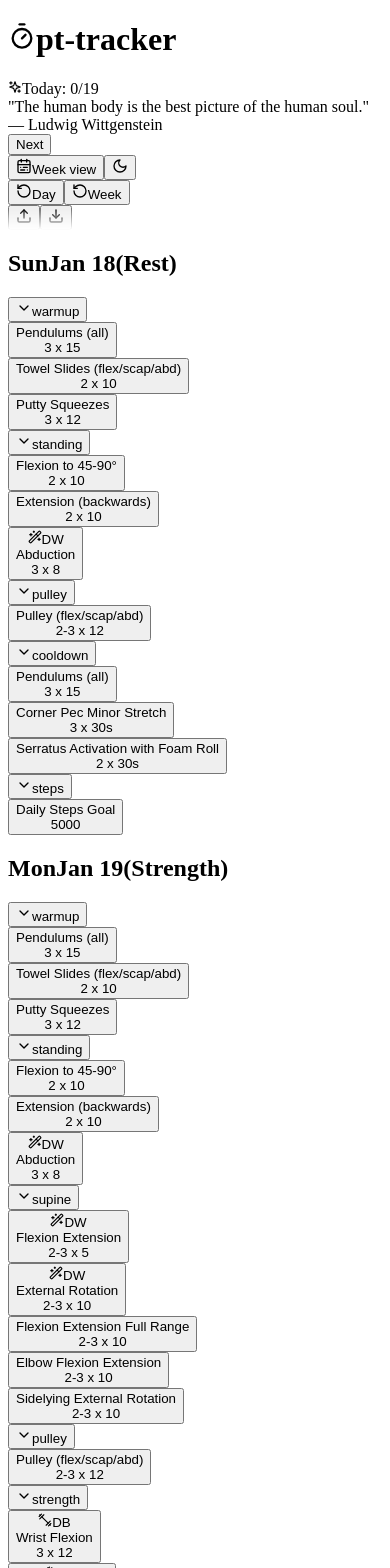
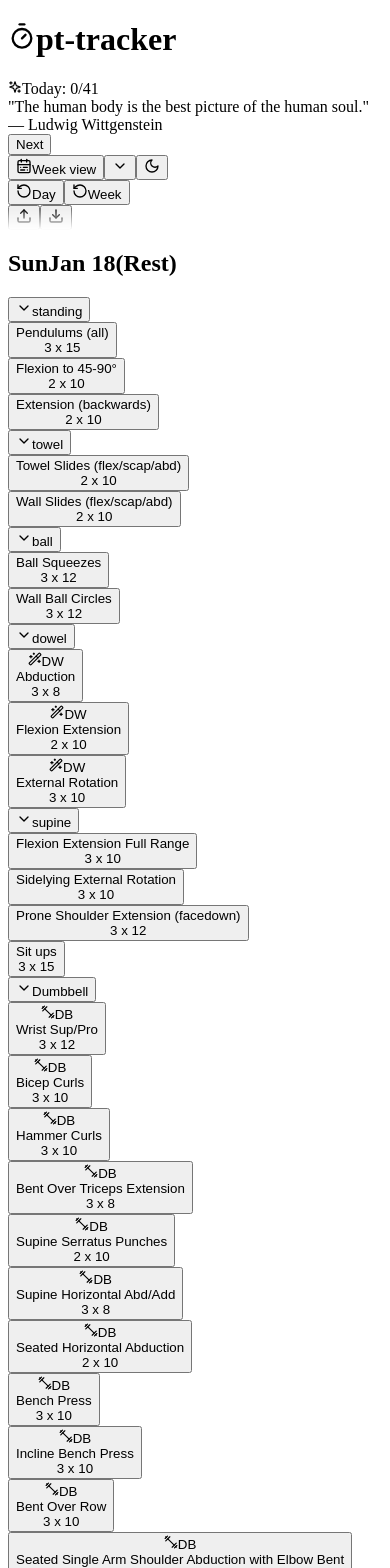
Before and after one commit to ungoldman/pt-tracker, a React (Vite) app: page / in a window 390 px wide. Shown: the top 1568 px of the page. Built offline with nearby package versions, Linux system fonts and the light colour scheme; the HTML template or start-up script is replaced by a standard one.

Commit message:
updates 2026 week 8

```diff
--- a/src/App.jsx
+++ b/src/App.jsx
@@ -78,22 +78,35 @@ const Footer = ({ darkMode }) => {
       className={`w-full border-t mt-6 ${darkMode ? 'border-gray-700 bg-gray-900' : 'border-gray-200 bg-gray-50'}`}
     >
       <div className="px-6 py-4">
-        <h3
-          className={`text-xs font-semibold mb-3 flex items-center gap-2 ${darkMode ? 'text-gray-400' : 'text-gray-600'}`}
-        >
-          <Link size={14} className={darkMode ? 'text-gray-500' : 'text-gray-400'} />
+        <div className={`flex items-center gap-6 ${darkMode ? 'text-gray-400' : 'text-gray-600'}`}>
+          <h3 className={`text-sm font-semibold flex items-center gap-2`}>
+            <Link size={16} className={darkMode ? 'text-gray-500' : 'text-gray-400'} />
             Helpful Links
           </h3>
+
+          <div className="flex items-center gap-6">
             <a
               href="https://www.youtube.com/watch?v=_wi7j1_-O3Q"
               target="_blank"
               rel="noopener noreferrer"
               className={`text-sm transition-colors hover:underline ${
-            darkMode ? 'text-gray-500 hover:text-gray-300' : 'text-gray-600 hover:text-gray-800'
+                darkMode ? 'text-gray-300 hover:text-gray-100' : 'text-gray-700 hover:text-gray-900'
               }`}
             >
-          🕐 10s interval timer
+              🕒 10s interval timer
             </a>
+            <a
+              href="https://www.youtube.com/watch?v=kD6FCbmAORY"
+              target="_blank"
+              rel="noopener noreferrer"
+              className={`text-sm transition-colors hover:underline ${
+                darkMode ? 'text-gray-300 hover:text-gray-100' : 'text-gray-700 hover:text-gray-900'
+              }`}
+            >
+              🕒 30s interval timer
+            </a>
+          </div>
+        </div>
       </div>
     </footer>
   );
@@ -412,6 +425,27 @@ const App = () => {
     });
   };
 
+  const toggleAllCategoriesCollapsed = () => {
+    // Get all possible category keys from all days and exercises
+    const allKeys = new Set();
+    days.forEach((day) => {
+      getExercisesForDay(day).forEach(({ category }) => {
+        allKeys.add(`${day}-${category}`);
+      });
+    });
+
+    // Check if all are collapsed
+    const allCollapsed = Array.from(allKeys).every((key) => collapsedCategories[key]);
+
+    // Toggle all
+    const newCollapsedCategories = {};
+    allKeys.forEach((key) => {
+      newCollapsedCategories[key] = !allCollapsed;
+    });
+
+    setCollapsedCategories(newCollapsedCategories);
+  };
+
   const getThreeDayWindow = () => {
     const todayIdx = days.indexOf(todayLabel);
     const prevIdx = (todayIdx - 1 + days.length) % days.length;
@@ -498,7 +532,7 @@ const App = () => {
     return (
       <div
         key={day}
-        className={`rounded-xl shadow-sm border p-4 ${
+        className={`h-full flex flex-col min-h-0 rounded-xl shadow-sm border p-4 ${
           darkMode ? 'bg-gray-800 border-gray-700' : 'bg-white border-gray-200'
         } ${
           isToday
@@ -528,7 +562,7 @@ const App = () => {
           ''
         )}
 
-        <div className="space-y-4">
+        <div className="space-y-4 flex-1 overflow-auto min-h-0">
           {dayExercises.map(({ category, exercises: exList }) => {
             const isCollapsed = isCategoryCollapsed(day, category);
             const stats = getCategoryStats(day, category, exList);
@@ -863,6 +897,17 @@ const App = () => {
                 {viewMode === 'three' && '3-day view'}
               </button>
               <button
+                onClick={toggleAllCategoriesCollapsed}
+                className={`flex items-center gap-1 px-3 py-2 rounded-lg transition-all text-sm ${
+                  darkMode
+                    ? 'bg-indigo-900/50 text-indigo-100 hover:bg-indigo-800'
+                    : 'bg-indigo-100 text-indigo-700 hover:bg-indigo-200'
+                } shadow-sm border ${darkMode ? 'border-indigo-700' : 'border-indigo-300'}`}
+                title="Collapse/uncollapse all categories"
+              >
+                <ChevronDown size={16} />
+              </button>
+              <button
                 onClick={() => setDarkMode(!darkMode)}
                 className={`flex items-center gap-1 px-3 py-2 rounded-lg transition-all text-sm ${
                   darkMode
@@ -929,7 +974,7 @@ const App = () => {
       </div>
 
       {/* Main Content */}
-      <div className="w-full p-6 overflow-y-auto flex-1">
+      <div className="w-full p-6 flex-1 min-h-0 flex flex-col overflow-hidden">
         {syncMessage && (
           <div
             className={`mb-4 text-sm px-3 py-2 rounded-md ${darkMode ? 'bg-emerald-900/60 text-emerald-100' : 'bg-emerald-50 text-emerald-700'} border ${darkMode ? 'border-emerald-700' : 'border-emerald-200'}`}
@@ -964,17 +1009,19 @@ const App = () => {
         )}
 
         {viewMode === 'week' ? (
-          <div className="grid grid-cols-7 gap-4">
+          <div className="grid grid-cols-7 gap-4 flex-1 min-h-0">
             {days.map((day) => renderDayCard(day, true))}
           </div>
         ) : viewMode === 'day' ? (
-          <div className="flex justify-center">
-            <div className="w-full max-w-2xl">{renderDayCard(selectedDay)}</div>
+          <div className="flex justify-center flex-1 min-h-0 items-stretch">
+            <div className="w-full max-w-2xl flex-1 h-full min-h-0">
+              {renderDayCard(selectedDay)}
+            </div>
           </div>
         ) : (
-          <div className="flex flex-col md:flex-row w-full gap-4">
+          <div className="flex flex-col md:flex-row w-full gap-4 flex-1 min-h-0 items-stretch">
             {threeDayWindow.map((day) => (
-              <div key={day} className="flex-1 min-w-0">
+              <div key={day} className="flex-1 min-w-0 h-full">
                 {renderDayCard(day)}
               </div>
             ))}
--- a/src/data.js
+++ b/src/data.js
@@ -1,39 +1,51 @@
+import { Dumbbell } from 'lucide-react';
+
 export const exercises = {
-  warmup: {
+  standing: {
     days: ['Mon', 'Tue', 'Wed', 'Thu', 'Fri', 'Sat', 'Sun'],
     exercises: [
       { name: 'Pendulums (all)', sets: 3, reps: 15 },
-      { name: 'Towel Slides (flex/scap/abd)', sets: 2, reps: 10 },
-      { name: 'Putty Squeezes', sets: 3, reps: 12 },
+      { name: 'Flexion to 45-90°', sets: 2, reps: 10 },
+      { name: 'Extension (backwards)', sets: 2, reps: 10 },
     ],
   },
-  standing: {
+  towel: {
     days: ['Mon', 'Tue', 'Wed', 'Thu', 'Fri', 'Sat', 'Sun'],
     exercises: [
-      { name: 'Flexion to 45-90°', sets: 2, reps: 10 },
-      { name: 'Extension (backwards)', sets: 2, reps: 10 },
+      { name: 'Towel Slides (flex/scap/abd)', sets: 2, reps: 10 },
+      { name: 'Wall Slides (flex/scap/abd)', sets: 2, reps: 10 },
+    ],
+  },
+  ball: {
+    days: ['Mon', 'Tue', 'Wed', 'Thu', 'Fri', 'Sat', 'Sun'],
+    exercises: [
+      { name: 'Ball Squeezes', sets: 3, reps: 12 },
+      { name: 'Wall Ball Circles', sets: 3, reps: 12 },
+    ],
+  },
+  dowel: {
+    days: ['Mon', 'Tue', 'Wed', 'Thu', 'Fri', 'Sat', 'Sun'],
+    exercises: [
       { name: 'Abduction with Dowel', sets: 3, reps: 8 },
+      { name: 'Flexion Extension with Dowel', sets: 2, reps: 10 },
+      { name: 'External Rotation with Dowel', sets: 3, reps: 10 },
     ],
   },
   supine: {
-    days: ['Mon', 'Tue', 'Wed', 'Thu', 'Fri', 'Sat'],
+    days: ['Mon', 'Tue', 'Wed', 'Thu', 'Fri', 'Sat', 'Sun'],
     exercises: [
-      { name: 'Flexion Extension with Dowel', sets: '2-3', reps: 5 },
-      { name: 'External Rotation with Dowel', sets: '2-3', reps: 10 },
-      { name: 'Flexion Extension Full Range', sets: '2-3', reps: 10 },
-      { name: 'Elbow Flexion Extension', sets: '2-3', reps: 10 },
-      { name: 'Sidelying External Rotation', sets: '2-3', reps: 10 },
+      { name: 'Flexion Extension Full Range', sets: 3, reps: 10 },
+      // { name: 'Elbow Flexion Extension', sets: 3, reps: 10 },
+      { name: 'Sidelying External Rotation', sets: 3, reps: 10 },
+      { name: 'Prone Shoulder Extension (facedown)', sets: 3, reps: 12 },
+      { name: 'Sit ups', sets: 3, reps: 15 },
     ],
   },
-  pulley: {
+  Dumbbell: {
     days: ['Mon', 'Tue', 'Wed', 'Thu', 'Fri', 'Sat', 'Sun'],
-    exercises: [{ name: 'Pulley (flex/scap/abd)', sets: '2-3', reps: 12 }],
-  },
-  strength: {
-    days: ['Mon', 'Thu'],
     exercises: [
-      { name: 'Wrist Flexion with Dumbbell', sets: 3, reps: 12 },
-      { name: 'Wrist Extension with Dumbbell', sets: 3, reps: 12 },
+      // { name: 'Wrist Flexion with Dumbbell', sets: 3, reps: 12 },
+      // { name: 'Wrist Extension with Dumbbell', sets: 3, reps: 12 },
       { name: 'Wrist Sup/Pro with Dumbbell', sets: 3, reps: 12 },
       { name: 'Bicep Curls with Dumbbell', sets: 3, reps: 10 },
       { name: 'Hammer Curls with Dumbbell', sets: 3, reps: 10 },
@@ -42,43 +54,45 @@ export const exercises = {
       { name: 'Supine Horizontal Abd/Add with Dumbbell', sets: 3, reps: 8 },
       { name: 'Seated Horizontal Abduction with Dumbbell', sets: 2, reps: 10 },
       { name: 'Bench Press with Dumbbell', sets: 3, reps: 10 },
+      { name: 'Incline Bench Press with Dumbbell', sets: 3, reps: 10 },
       { name: 'Bent Over Row with Dumbbell', sets: 3, reps: 10 },
+      {
+        name: 'Seated Single Arm Shoulder Abduction with Elbow Bent with Dumbbell',
+        sets: 3,
+        reps: 10,
+      },
     ],
   },
   resistance: {
-    days: ['Mon', 'Thu'],
+    days: ['Mon', 'Tue', 'Wed', 'Thu', 'Fri', 'Sat', 'Sun'],
     exercises: [
       { name: 'Shoulder Row with Resistance', sets: 3, reps: 12 },
       { name: 'Shoulder Extension with Resistance', sets: 3, reps: 10 },
       { name: 'Shoulder Flexion with Resistance', sets: 2, reps: 10 },
       { name: 'Tricep Extensions with Resistance', sets: 3, reps: 12 },
-      { name: 'Internal Rotation Reactive Isometrics with Resistance', sets: 3, reps: 12 },
-      { name: 'External Rotation Reactive Isometrics with Resistance', sets: 3, reps: 12 },
+      // { name: 'Internal Rotation Reactive Isometrics with Resistance', sets: 3, reps: 12 },
+      { name: 'Shoulder Internal Rotation (rotate) with Resistance', sets: 3, reps: 12 },
+      { name: 'Shoulder External Rotation (step) with Resistance', sets: 3, reps: 12 },
     ],
   },
   isometric: {
-    days: ['Tue', 'Fri'],
+    days: ['Mon', 'Tue', 'Wed', 'Thu', 'Fri', 'Sat', 'Sun'],
     exercises: [
       { name: 'Isometric Shoulder Flexion', sets: 10, hold: '10s' },
+      { name: 'Isometric Shoulder Extension', sets: 10, hold: '10s' },
       { name: 'Isometric Internal Rotation', sets: 10, hold: '10s' },
-      { name: 'Isometric Extension', sets: 10, hold: '10s' },
       { name: 'Isometric External Rotation', sets: 10, hold: '10s' },
-      { name: 'Isometric Abduction', sets: 10, hold: '10s' },
-      { name: 'Isometric Adduction', sets: 10, hold: '10s' },
+      { name: 'Isometric Shoulder Abduction', sets: 10, hold: '10s' },
+      { name: 'Isometric Shoulder Adduction', sets: 10, hold: '10s' },
     ],
   },
-  wall: {
-    days: ['Mon', 'Tue', 'Wed', 'Thu', 'Fri', 'Sat'],
-    exercises: [
-      { name: 'Shoulder Flexion Wall Walk', sets: 2, reps: 8 },
-      { name: 'Wall Slides (flex/scap/abd)', sets: 2, reps: 10 },
-      { name: 'Wall Ball Circles', sets: 3, reps: 12 },
-    ],
+  pulley: {
+    days: ['Mon', 'Tue', 'Wed', 'Thu', 'Fri', 'Sat', 'Sun'],
+    exercises: [{ name: 'Pulley (flex/scap/abd)', sets: 3, reps: 12 }],
   },
-  cooldown: {
+  stretch: {
     days: ['Mon', 'Tue', 'Wed', 'Thu', 'Fri', 'Sat', 'Sun'],
     exercises: [
-      { name: 'Pendulums (all)', sets: 3, reps: 15 },
       { name: 'Corner Pec Minor Stretch', sets: 3, hold: '30s' },
       { name: 'Serratus Activation with Foam Roll', sets: 2, hold: '30s' },
     ],
```
Lines whose indentation alone changed are shown as unchanged.
